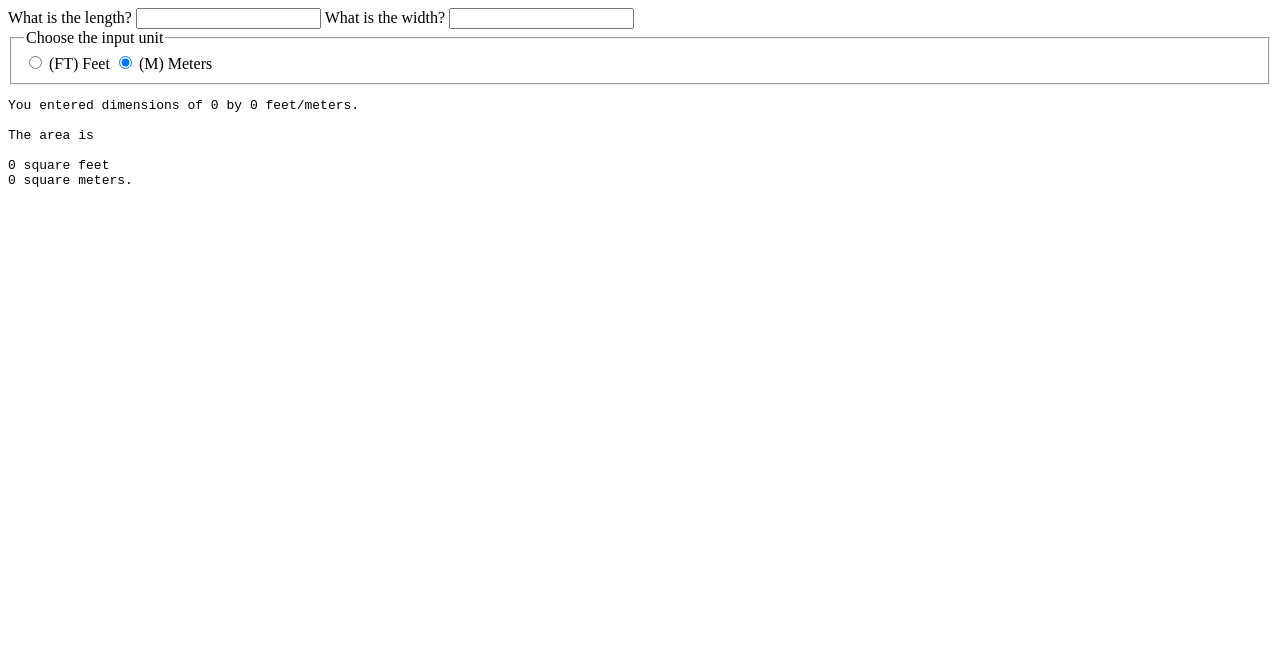
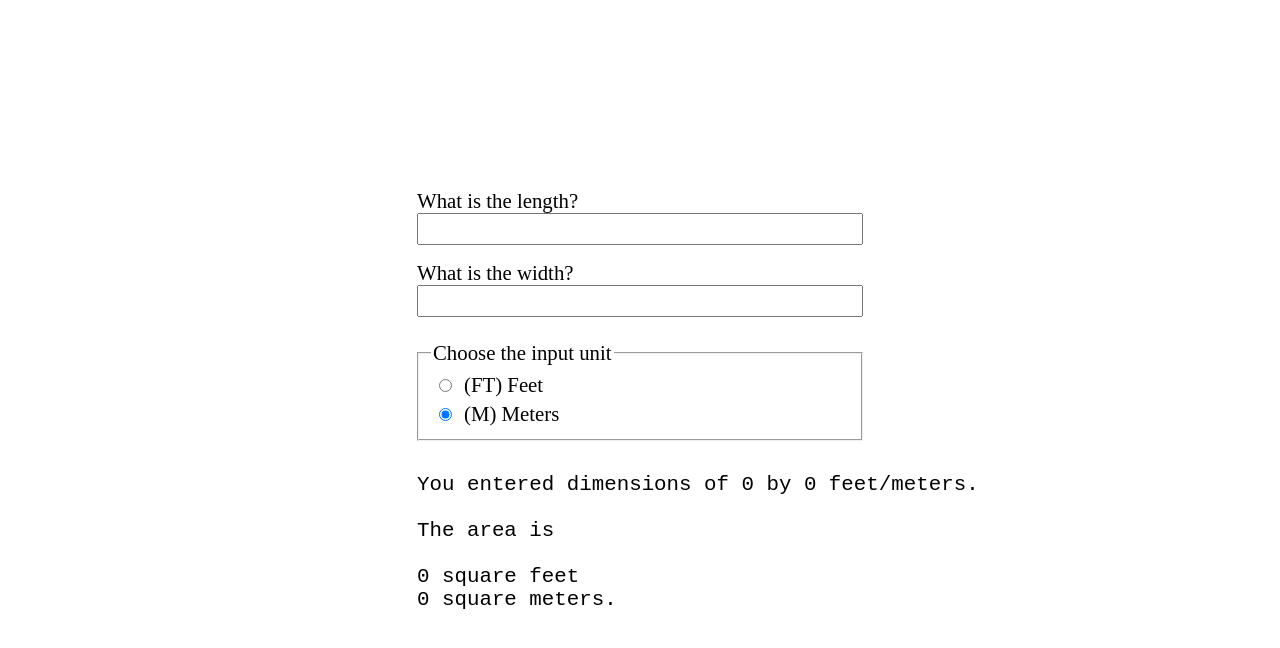
Before and after one commit to jerpena/js-exercises, a website: page areaRectangle/index.html in a window 1280 px wide. Both pictures are taken after a click on the radio button "(M) Meters". Drawn offline with Linux system fonts and the light colour scheme.

Commit message:
add gui to areaRectangle

```diff
--- a/areaRectangle/index.html
+++ b/areaRectangle/index.html
@@ -1,5 +1,6 @@
 <!DOCTYPE html>
 <html lang="en">
+
 <head>
   <meta charset="UTF-8" />
   <meta http-equiv="X-UA-Compatible" content="IE=edge" />
@@ -16,19 +17,24 @@
       <input type="text" name="width" id="width" />
       <fieldset>
         <legend>Choose the input unit</legend>
-          <input type="radio" name="unit" id="feet" />
+        <div>
+          <input type="radio" name="unit" id="feet" value="feet" checked />
           <label for="feet">(FT) Feet</label>
-          <input type="radio" name="unit" id="meters" />
+        </div>
+        <div>
+          <input type="radio" name="unit" id="meters" value="meters" />
           <label for="meters">(M) Meters</label>
+        </div>
       </fieldset>
     </div>
-      <div class="output-group">
-        <pre>You entered dimensions of <span id="dimension_length">0</span> by <span id="dimension_width">0</span> <span id="dimension_unit">feet/meters</span>.<br/><br/>The area is
+    <div>
+      <pre id="output">You entered dimensions of 0 by 0 feet/meters.<br/><br/>The area is
 
-<span id="areaFt">0</span> square feet
-<span id="areaM">0</span> square meters.</pre>
+0 square feet
+0 square meters.</pre>
     </div>
   </div>
   <script src="script.js"></script>
 </body>
+
 </html>
--- a/areaRectangle/script.js
+++ b/areaRectangle/script.js
@@ -0,0 +1,46 @@
+const lengthInput = document.querySelector('#length');
+const widthInput = document.querySelector('#width');
+
+const isValidNumber = input => input > 0 && !isNaN(input);
+
+const roundToDecimal = (num, place = 2) => {
+    const deci = Math.pow(10, place);
+    return Math.round((num + Number.EPSILON) * deci) / deci;
+};
+
+const calculateArea = obj => {
+    const FT2_TO_METER2 = 0.09290304;
+    const METER2_TO_FT2 = 10.76391042;
+    const { length, width, unit } = obj;
+    const area = length * width;
+
+    obj.areaFt = unit === 'feet' ? area : roundToDecimal(area * METER2_TO_FT2, 3);
+    obj.areaM = unit === 'meters' ? area : roundToDecimal(area * FT2_TO_METER2, 3);
+};
+
+const displayOutput = ({ length, width, unit, areaFt, areaM }) => {
+    const message = `You entered dimensions of ${length} by ${width} ${unit}.
+
+The area is
+
+${areaFt} square feet
+${areaM} square meters.`;
+
+    return document.querySelector('#output').textContent = message;
+};
+
+const handleInput = () => {
+    const obj = {
+        length: Number(lengthInput.value),
+        width: Number(widthInput.value),
+        unit: document.querySelector('input[name="unit"]:checked').value,
+        areaFt: 0,
+        areaM: 0,
+    };
+    if (!isValidNumber(obj.length) || !isValidNumber(obj.width)) return;
+
+    calculateArea(obj);
+    displayOutput(obj);
+};
+
+document.addEventListener('input', handleInput);
--- a/areaRectangle/style.css
+++ b/areaRectangle/style.css
@@ -0,0 +1,38 @@
+* {
+    box-sizing: border-box;
+    margin: 0;
+}
+
+.container {
+    display: grid;
+    place-content: center;
+    height: 100vh;
+}
+
+.input-group {
+    display: flex;
+    flex-direction: column;
+}
+
+label,
+legend,
+#output {
+    font-weight: medium;
+    font-size: 1.3rem;
+    max-width: 446px;
+}
+
+input[type='text'] {
+    margin-bottom: 1rem;
+    height: 2rem;
+    font-size: 1.2rem;
+    ;
+}
+
+input[type='radio'] {
+    margin: .5rem;
+}
+
+fieldset {
+    margin: .5rem 0 2rem 0;
+}
```
Lines whose indentation alone changed are shown as unchanged.
